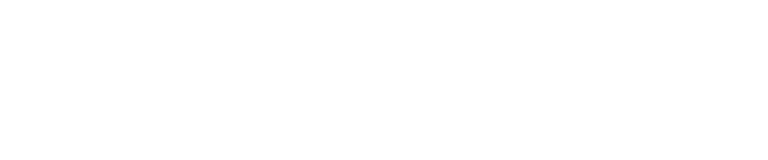
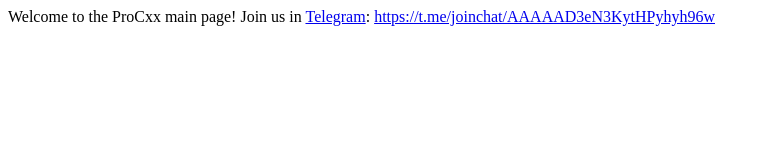
Before and after one commit to procxx/procxx.github.io, a plain HTML site: page index.html in a window 1280 px wide. Shown: the whole page, without its empty margins (0-768 px from the left). Drawn offline with Linux system fonts and the light colour scheme.

Commit message:
Update index.html
Add link to chats.

```diff
--- a/index.html
+++ b/index.html
@@ -3,7 +3,15 @@
 <head>
 <meta charset="utf-8">
 <title>procxx.github.io&nbsp;&mdash; Главная страница</title>
-</head>
+  <style type="text/css">
+    a[href^="https://telegram"] {
+
+    }
+  </style>
+  </head>
 <body>
-</body>
+  Welcome to the ProCxx main page! Join us in <a href="https://telegram.org/dl">Telegram</a>: <a href="https://telegram.me/ProCxx>@ProCxx</a>
+  <br>
+    Also we have the newbies' chat, #supapro. Join via this invite link: <a href="https://t.me/joinchat/AAAAAD3eN3KytHPyhyh96w>https://t.me/joinchat/AAAAAD3eN3KytHPyhyh96w</a>
+    </body>
 </html>
```
